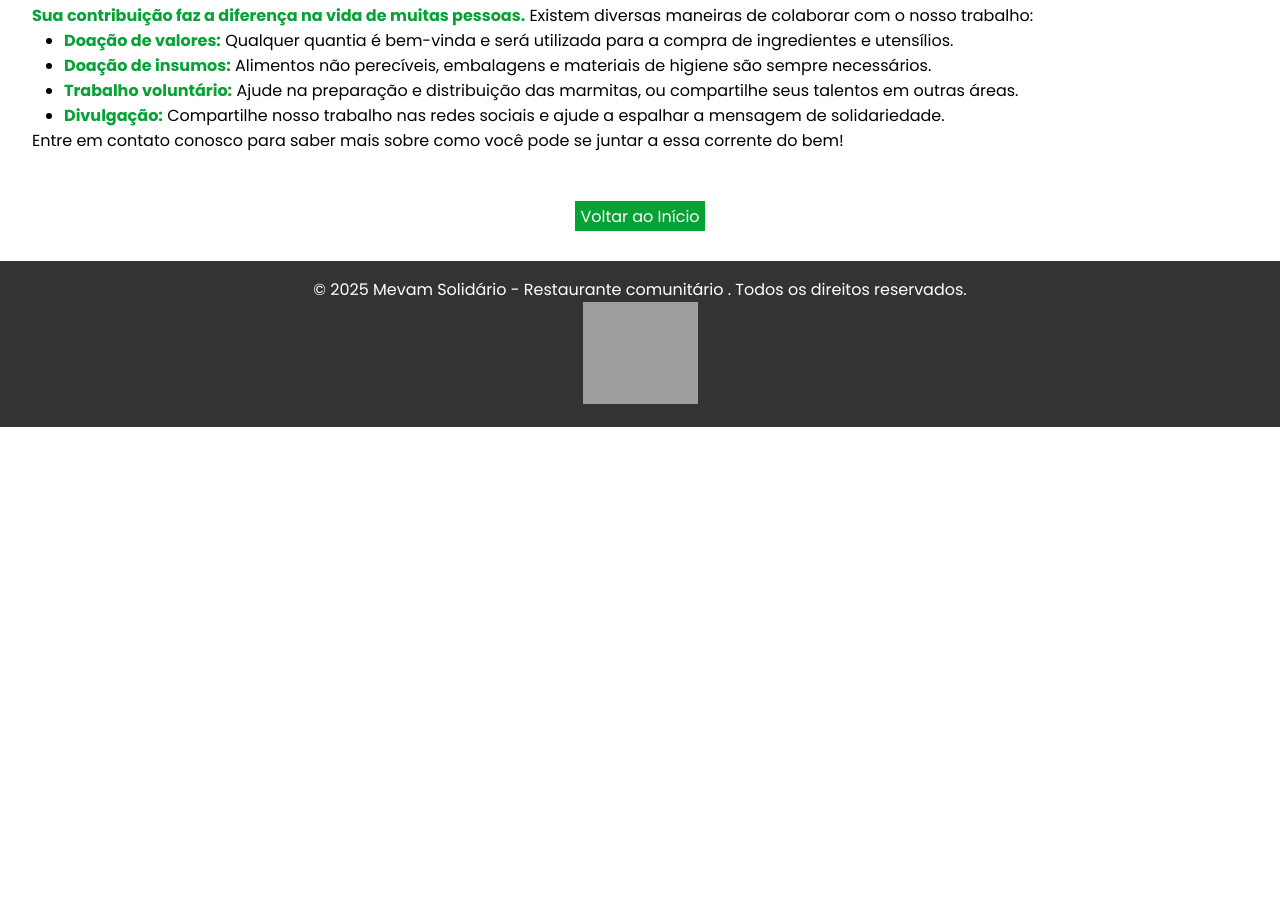
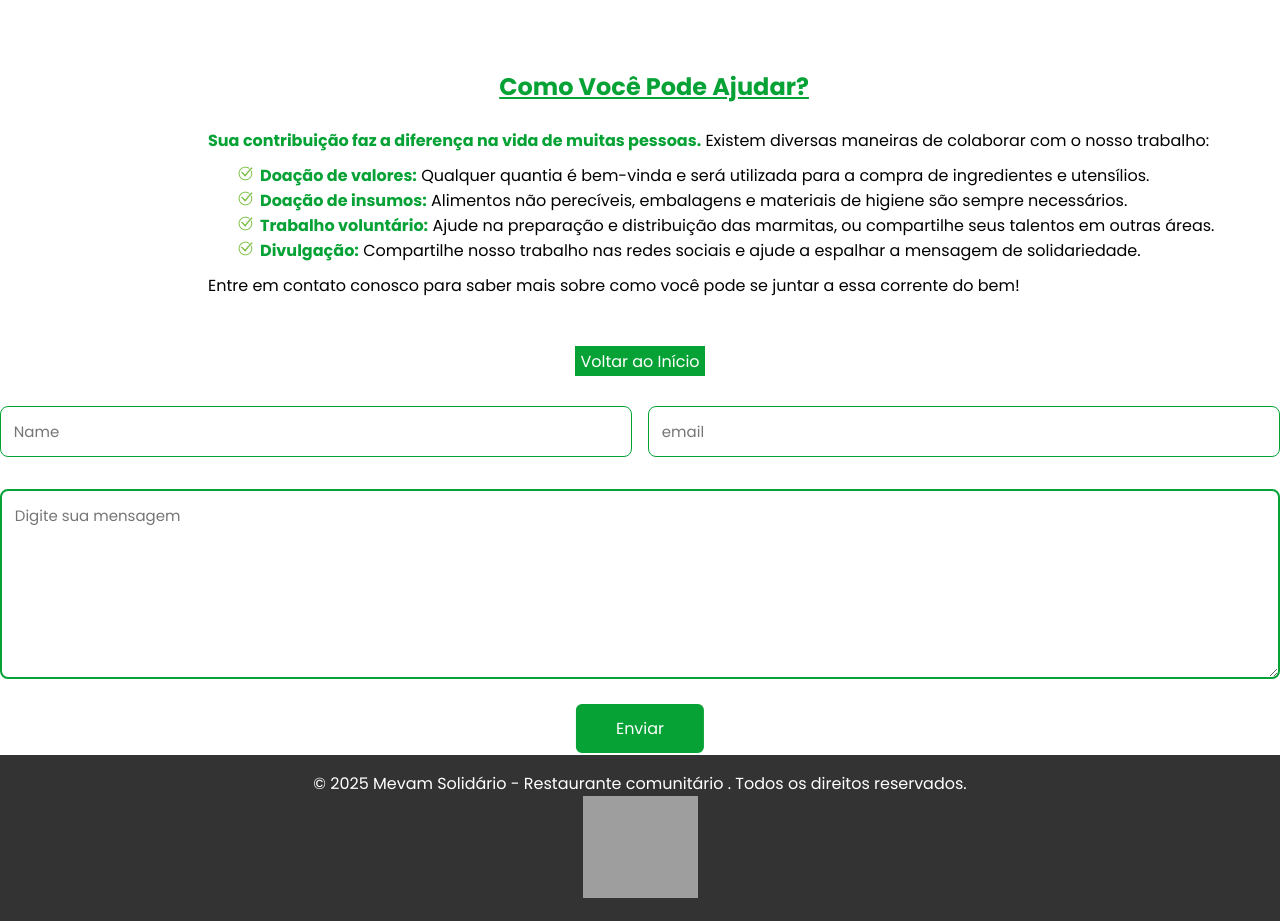
Before and after one commit to Antonio-JDev/ONG-fam-lia_solid-ria-HOW-5, a plain HTML site: page index.html in a window 1280 px wide. Shown: the part 1985-2906 px from the top of the page. Before the commit the page ends 2412 px from the top, so only its background shows below. Drawn offline with Linux system fonts and the light colour scheme; grey boxes are pictures that could not be loaded.

Commit message:
add camp of contact

```diff
--- a/index.html
+++ b/index.html
@@ -16,12 +16,12 @@
 <body>
     <header>
         <nav>
-              <a class="logo" href="#"><img src="https://static.wixstatic.com/media/f6ca36_31cf741abfc745b9b1883d3eb2c6a4da~mv2.png/v1/fill/w_165,h_162,al_c,q_85,usm_0.66_1.00_0.01,enc_avif,quality_auto/logo-Restaurante-Comunitario-BRANCA.png" alt="logo-Restaurante-Comunitario-BRANCA.png" width="165" height="162" srcset="https://static.wixstatic.com/media/f6ca36_31cf741abfc745b9b1883d3eb2c6a4da~mv2.png/v1/fill/w_165,h_162,al_c,q_85,usm_0.66_1.00_0.01,enc_avif,quality_auto/logo-Restaurante-Comunitario-BRANCA.png 1x, https://static.wixstatic.com/media/f6ca36_31cf741abfc745b9b1883d3eb2c6a4da~mv2.png/v1/fill/w_330,h_324,al_c,q_85,usm_0.66_1.00_0.01,enc_avif,quality_auto/logo-Restaurante-Comunitario-BRANCA.png 2x" fetchpriority="high" style="width: 50px; height: 50px;"></a>
+              <a class="logo" href="#" id="comeco"><img src="https://static.wixstatic.com/media/f6ca36_31cf741abfc745b9b1883d3eb2c6a4da~mv2.png/v1/fill/w_165,h_162,al_c,q_85,usm_0.66_1.00_0.01,enc_avif,quality_auto/logo-Restaurante-Comunitario-BRANCA.png" alt="logo-Restaurante-Comunitario-BRANCA.png" width="165" height="162" srcset="https://static.wixstatic.com/media/f6ca36_31cf741abfc745b9b1883d3eb2c6a4da~mv2.png/v1/fill/w_165,h_162,al_c,q_85,usm_0.66_1.00_0.01,enc_avif,quality_auto/logo-Restaurante-Comunitario-BRANCA.png 1x, https://static.wixstatic.com/media/f6ca36_31cf741abfc745b9b1883d3eb2c6a4da~mv2.png/v1/fill/w_330,h_324,al_c,q_85,usm_0.66_1.00_0.01,enc_avif,quality_auto/logo-Restaurante-Comunitario-BRANCA.png 2x" fetchpriority="high" style="width: 50px; height: 50px;"></a>
               <ul class="nav-list">
                     <li><a href="#inicio">Início</a></li>
                     <li><a href="#sobre">Sobre</a></li>
                     <li><a href="#main-content">Serviços</a></li>
-                    <li><a href="#">Contato</a></li>
+                    <li><a href="#contato">Contato</a></li>
                 </ul>
             </nav>
         </header>
@@ -102,8 +102,17 @@
         </p>
     </article>
     <div>
-    <a href="#inicio" class="back">Voltar ao Início</a></div>
+    <a href="#comeco" class="back">Voltar ao Início</a>
+   </div>
+        <form action="" class="contact-form">
+            <div class="contact-inputs">
+                <input type="text" placeholder="Name" class="contact-input">
+                <input type="email" placeholder="email" class="contact-input">
+            </div>
+            <textarea name="Texto" placeholder="Digite sua mensagem" id="contato" cols="50" rows="7" class="contact-text"></textarea>
 
+            <input type="submit" value="Enviar" class="contact-button">
+        </form>
     <div class="footer">
         <p>&copy; 2025 Mevam Solidário - Restaurante comunitário . Todos os direitos reservados.</p>
 
--- a/style.css
+++ b/style.css
@@ -200,21 +200,29 @@ main h2 {
 .motivacao {
     text-align: center;
     margin-top: 2rem;
+    margin-left: 50%;
+    transform: translateX(-50%);
+
 }
 
 article {
     padding: 3rem 2rem;
     background-color: #ffffff;
+    margin:0 0 0 11rem;
 }
 
 article h2 {
     color: #06a235;
     margin-bottom: 1.5rem;
+    text-decoration: underline;
+    margin-left: 28%;
 }
 
 article ul {
     list-style: disc;
     margin-left: 2rem;
+    list-style-image: url('./imagens/icon.png');
+    padding: 10px 0 10px 20px;
 }
 
 article strong {
@@ -238,6 +246,57 @@ article strong {
     display: flex;
     justify-content: center;
     align-items: center;
+}
+.contact-inputs {
+    display: grid;
+    grid-template-columns: repeat(2, 1fr);
+    column-gap: 1rem;
+    margin-bottom: 1rem; /* Adicionado para espaçamento */
+}
+
+.contact-input {
+    width: 100%;
+    padding: 0.8rem;
+    outline: none;
+    border: 1.5px solid #06a235;
+    font-size: .938rem;
+    margin-bottom: 1rem; /* Reduzido para melhor espaçamento */
+    border-radius: .5rem;
+    box-sizing: border-box; /* Garante que o padding não aumente o tamanho total */
+}
+
+.contact-button {
+    background-color: #06a235;
+    color: #ffffff;
+    padding: 0.75rem 2.5rem;
+    border-radius: .5rem;
+    border: 2px solid #ffffff;
+    font-size: 1rem;
+    cursor: pointer;
+    transition: background-color 0.3s; /* Adicionado para efeito hover */
+    margin-left: 50%;
+    transform: translateX(-50%);
+}
+
+.contact-button:hover {
+    background-color: #19d652; /* Escurece um pouco no hover */
+}
+
+.contact-text {
+    width: 100%;
+    padding: 0.8rem;
+    outline: none;
+    border: 2px solid #06a235;
+    font-size: .938rem;
+    margin-bottom: 1rem; /* Reduzido para melhor espaçamento */
+    border-radius: .5rem;
+    box-sizing: border-box; /* Garante que o padding não aumente o tamanho total */
+}
+
+@media (max-width: 768px) {
+    .contact-inputs {
+        grid-template-columns: 1fr; /* Alinha os inputs em coluna em telas menores */
+    }
 }
 
 @media (max-width: 768px) {
```
Also changed, not shown: 2 other files.
